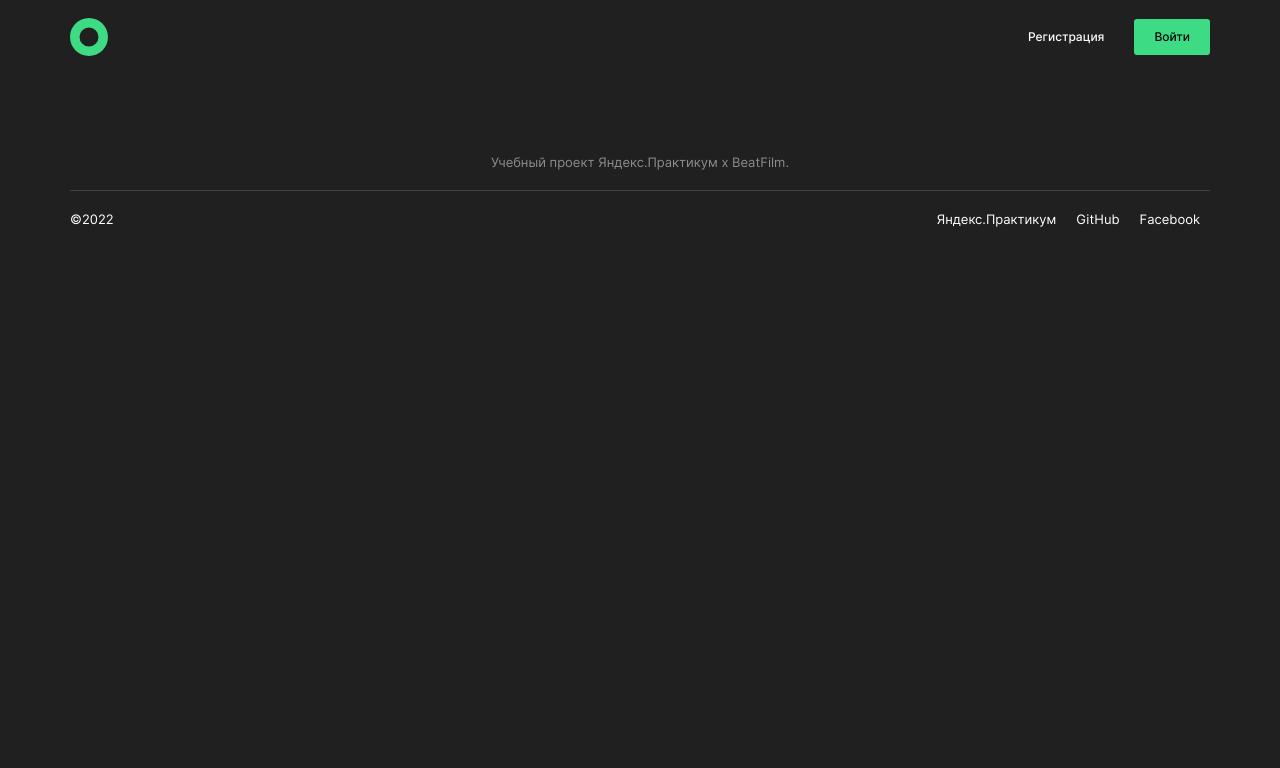
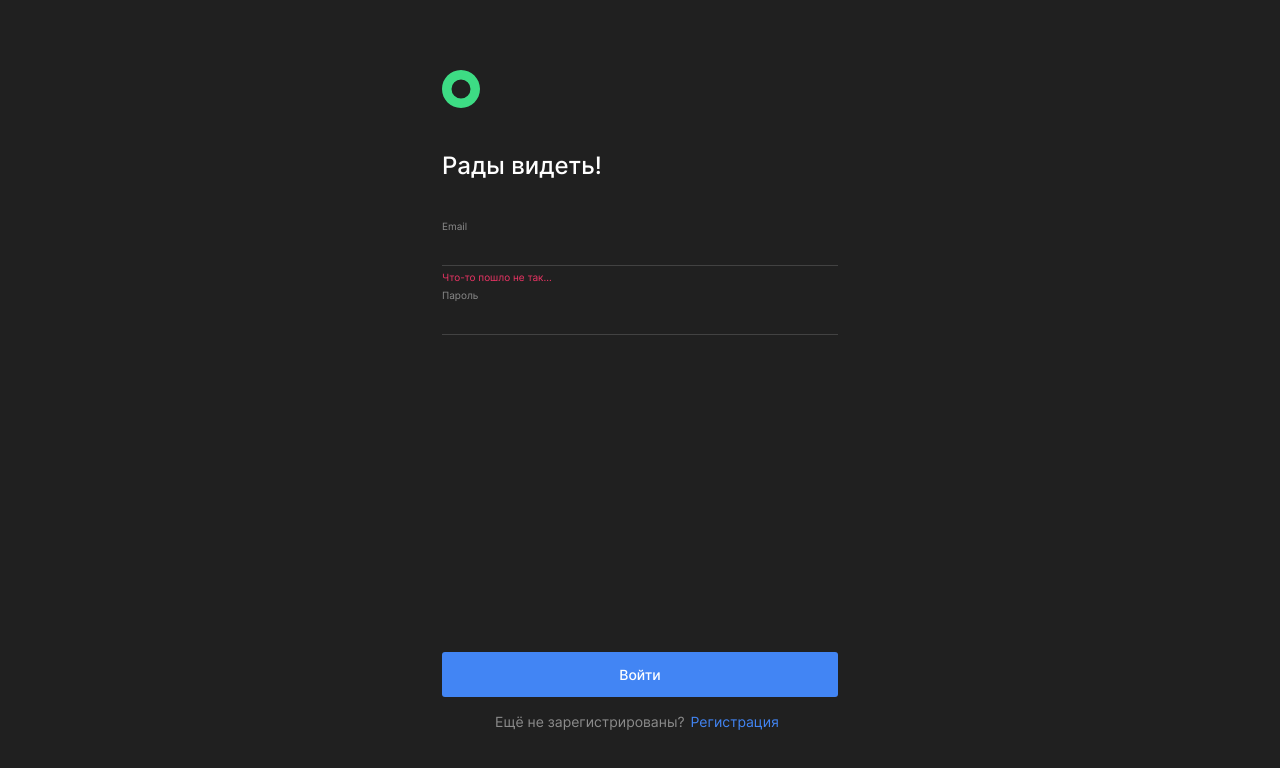
Before and after one commit to Olga-Mishareva/movies-explorer-frontend, a React (Create React App) app in the folder movies-explorer/: page /signin in a window 1280 px wide. Shown: the top 768 px of the page. Built offline with nearby package versions, Linux system fonts and the light colour scheme.

Commit message:
feat: add login

```diff
--- a/movies-explorer/src/components/App/App.js
+++ b/movies-explorer/src/components/App/App.js
@@ -6,6 +6,7 @@ import Movies from '../Movies/Movies';
 import SavedMovies from '../SavedMovies/SavedMovies';
 import Profile from '../Profile/Profile';
 import Register from '../Register/Register';
+import Login from '../Login/Login';
 import './App.css';
 
 function App() {
@@ -14,14 +15,12 @@ function App() {
       <Header />
 
       <Routes>
-        <Route exact path='/' element={<Main />}/>
+        <Route path='/' element={<Main />}/>
         <Route path='/movies' element={<Movies />}/>
         <Route path='/saved-movies' element={<SavedMovies />}/>
         <Route path='/profile' element={<Profile />}/>
         <Route path='/signup' element={<Register />}/>
-        <Route path='/signin'/>
-
-
+        <Route path='/signin' element={<Login />}/>
       </Routes>
       <Footer />
     </div>
--- a/movies-explorer/src/components/Login/Login.css
+++ b/movies-explorer/src/components/Login/Login.css
@@ -0,0 +1,186 @@
+.login {
+  min-height: 100vh;
+  min-width: 100%;
+  margin: 0 auto;
+  position: absolute;
+  top: 0;
+  left: 0;
+  background-color: #202020;
+}
+
+.login__container {
+  padding: 70px 0;
+  max-width: 396px;
+  min-height: calc(100vh - 140px);
+  margin: 0 auto;
+  display: flex;
+  flex-direction: column;
+  align-items: stretch;
+  justify-content: space-between;
+}
+
+@media screen and (max-width: 821px) {
+  .login__container {
+    min-height: calc(100vh - 46vh);
+    padding: 23vh 0;
+  }
+}
+
+@media screen and (max-width: 480px) {
+  .login__container {
+    min-height: calc(100vh - 86px);
+    padding: 56px 0 30px;
+    align-items: center;
+  }
+}
+
+@media screen and (max-width: 480px) {
+  .login__form {
+    display: flex;
+    flex-direction: column;
+    align-items: center;
+  }
+}
+
+
+.login__greeting {
+  margin: 40px 0;
+  font-weight: 500;
+  font-size: 24px;
+  line-height: 29px;
+}
+
+@media screen and (max-width: 480px) {
+  .login__greeting {
+    margin: 50px 0 80px;
+  }
+}
+
+.login__label {
+  display: flex;
+  flex-direction: column;
+  font-weight: 400;
+  font-size: 10px;
+  line-height: 12px;
+  color: #8B8B8B;
+}
+
+.login__input {
+  margin-top: 5px;
+  padding-bottom: 10px;
+  border: none;
+  border-bottom: 1px solid #424242;
+  font-weight: 400;
+  font-size: 14px;
+  line-height: 17px;
+  background-color: #202020;
+  color: #FFFFFF;
+  outline: none;
+}
+
+.login__input:focus {
+  border-bottom: 1px solid #4285F4;
+}
+
+@media screen and (max-width: 480px) {
+  .login__input {
+    min-width: 260px;
+  }
+}
+
+.login__input_type_error {
+  color: #EE3465;
+}
+
+.login__error {
+  display: block;
+  margin-top: 5px;
+  min-height: 18px;
+  color: #EE3465;
+  font-weight: 400;
+  font-size: 10px;
+  line-height: 12px;
+}
+
+@media screen and (max-width: 480px) {
+  .login__error {
+    align-self: start;
+  }
+}
+
+.login__submit-container {
+  display: flex;
+  flex-direction: column;
+  align-items: center;
+}
+
+.login__submit-button {
+  min-width: 100%;
+  height: 45px;
+  margin-top: 46px;
+  font-weight: 500;
+  font-size: 14px;
+  line-height: 17px;
+  color: #FFFFFF;
+  border: none;
+  border-radius: 3px;
+  background-color: #4285F4;
+  transition: opacity .2s ease-in;
+}
+
+.login__submit-button:hover {
+  cursor: pointer;
+  opacity: .7;
+}
+
+.login__submit-button:disabled {
+  cursor: auto;
+  background-color: #DADADA;
+  opacity: 1;
+  color: #8B8B8B;
+}
+
+@media screen and (max-width: 480px) {
+  .login__submit-button {
+    min-width: 260px;
+    font-size: 12px;
+    line-height: 15px;
+  }
+}
+
+.login__question {
+  margin-top: 16px;
+  font-weight: 400;
+  font-size: 14px;
+  line-height: 17px;
+  color: #8B8B8B;
+}
+
+@media screen and (max-width: 480px) {
+  .login__question {
+    font-size: 12px;
+    line-height: 15px;
+  }
+}
+
+.login__register-link {
+  padding: 6px;
+  font-weight: 400;
+  font-size: 14px;
+  line-height: 17px;
+  color: #4285F4;
+  text-decoration: none;
+  transition: opacity .2s ease-in;
+}
+
+.login__register-link:hover {
+  cursor: pointer;
+  opacity: .7;
+}
+
+@media screen and (max-width: 480px) {
+  .login__register-link {
+    font-size: 12px;
+    line-height: 15px;
+  }
+}
--- a/movies-explorer/src/components/Login/Login.js
+++ b/movies-explorer/src/components/Login/Login.js
@@ -0,0 +1,37 @@
+import { Link } from 'react-router-dom';
+import './Login.css';
+import logo from '../../images/logo.svg';
+
+function Login() {
+  return (
+    <div className='login'>
+      <div className='login__container'>
+
+        <form className='login__form' name='login' id='login'>
+          <img className="logo logo_type_auth" src={logo} alt="Логотип"></img>
+          <h2 className='login__greeting'>Рады видеть!</h2>
+
+          <label className='login__label login__label_type_email'>Email
+            <input className='login__input login__input_type_email login__input_type_error'
+              type='email' name='email' required></input>  {/* value={} */}
+          </label>
+          <span className='login__error'>Что-то пошло не так...</span>
+          <label className='login__label login__label_type_password'>Пароль
+            <input className='login__input login__input_type_password login__input_type_'
+              type='password' name='password' required></input> {/* если состояние ошибки валидации !== {}, добавить класс error*/}
+          </label>
+          <span className='login__error'>{}</span>
+        </form>
+        <div className='login__submit-container'>
+        <button className='login__submit-button' type='submit' form='register'
+            disabled={false}>Войти</button>
+          <div className='login__question'>Ещё не зарегистрированы?
+            <Link to='/signup' className='login__register-link'>Регистрация</Link>
+          </div>
+        </div>
+      </div>
+    </div>
+  );
+}
+
+export default Login;
--- a/movies-explorer/src/components/Profile/Profile.js
+++ b/movies-explorer/src/components/Profile/Profile.js
@@ -6,11 +6,11 @@ function Profile() {
       <form className='profile__form' name='profile' id='profile'>
         <h2 className='profile__greeting'>Привет, Оля!</h2>
         <label className='profile__label profile__label_type_name'>Имя
-          <input className='profile__input profile__input_type_name' type='text' value={''} placeholder='Оля'
+          <input className='profile__input profile__input_type_name' type='text' defaultValue='Оля'
             required minLength="2" maxLength="30" disabled={false}></input>
         </label>
         <label className='profile__label profile__label_type_email'>Email
-          <input className='profile__input profile__input_type_email' type='email' value={''} placeholder='om@gmail.com'
+          <input className='profile__input profile__input_type_email' type='email' defaultValue='om@gmail.com'
             required disabled={false}></input>
         </label>
       </form>
```
